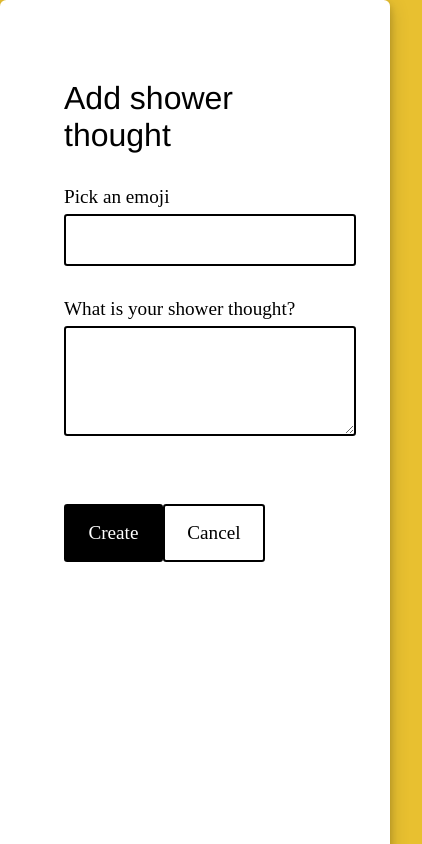
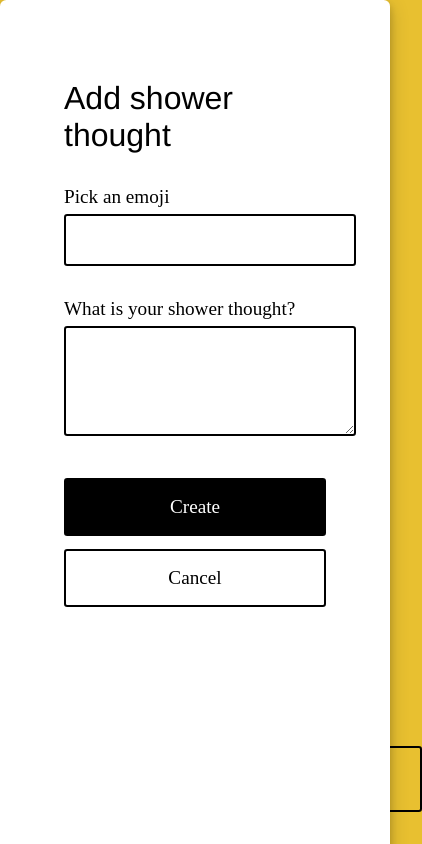
Before and after one commit to isabelxklee/shower-thoughts, a React (Create React App) app: page / in a window 390 px wide. Both pictures are taken after a click on the icon 337 px from the left and 96 px from the top of the page. Shown: the whole page, 422 px wide, since content can reach past the window. Built offline with nearby package versions, Linux system fonts and the light colour scheme; data requests are answered from the project's data file.

Commit message:
refactored Button component

```diff
--- a/src/App.js
+++ b/src/App.js
@@ -62,13 +62,13 @@ class App extends Component {
   }
 
   addNewThought = (newThought) => {
-    this.setState({
-      thoughts: [...this.state.thoughts, newThought],
-    })
+    this.setState((state) => ({
+      thoughts: [...state.thoughts, newThought],
+    }))
   }
 
   render() {
-    let {thoughts, selectedIndex, displayForm} = this.state
+    const {thoughts, selectedIndex, displayForm} = this.state
 
     return (
       <div className="App">
@@ -85,7 +85,9 @@ class App extends Component {
 
         <h1>Shower Thoughts</h1>
         <i className="fa fa-plus-circle" onClick={this.toggleFormDisplay} />
-        <Button onClick={this.handleChange}>Randomize</Button>
+        <Button onClick={this.handleChange} variant="large">
+          Randomize
+        </Button>
         <Thought thought={thoughts[selectedIndex]} />
       </div>
     )
--- a/src/components/AddThoughtForm.jsx
+++ b/src/components/AddThoughtForm.jsx
@@ -43,6 +43,7 @@ const AddThoughtForm = (props) => {
           handleSubmit(props, values)
         }}
       >
+        {/* this is a render method, which expects a react component */}
         {({errors, touched}) => (
           <Form>
             <h3>Add shower thought</h3>
@@ -59,17 +60,15 @@ const AddThoughtForm = (props) => {
             <Field component="textarea" name="thought" autoComplete="off" />
             <br />
 
-            {errors.thought || errors.emoji ? (
-              <Button variant="primary" type="submit" id="error">
-                Submit
-              </Button>
-            ) : (
-              <Button variant="primary" type="submit">
-                Create
-              </Button>
-            )}
+            <Button
+              variant="primary"
+              type="submit"
+              id={errors.thought || errors.emoji ? 'error' : ''}
+            >
+              Create
+            </Button>
 
-            <Button variant="secondary" onClick={props.toggleFormDisplay} type="button">
+            <Button variant="inverted" onClick={props.toggleFormDisplay} type="button">
               Cancel
             </Button>
           </Form>
--- a/src/components/Button.jsx
+++ b/src/components/Button.jsx
@@ -1,56 +1,64 @@
 import styled from 'styled-components'
 import {variant} from 'styled-system'
 
-const Button = styled('button')(
-  {
-    fontFamily: 'Apfel Grotezk',
-    padding: '1rem 1.4rem',
-    fontSize: '1.6rem',
-    fontWeight: '400',
-    backgroundColor: '#E8C030',
-    color: 'black',
-    border: '2px solid black',
-    borderRadius: '0.2rem',
-    transition: '0.3s',
-    margin: '6rem 0 0 0',
-    cursor: 'pointer',
-    '@media only screen and (max-width: 700px)': {
-      margin: '2rem 0',
-    },
-    '&:hover': {
-      color: '#e8c030',
-      backgroundColor: 'black',
-    },
-  },
+const Button = styled.button`
+  font-family: 'Apfel Grotezk';
+  border: 2px solid black;
+  border-radius: 0.2rem;
+  padding: 1rem 1.4rem;
+  font-size: 1.2rem;
+  font-weight: 400;
+  transition: 0.3s;
+  cursor: pointer;
 
-  variant({
+  @media only screen and (max-width: 700px) {
+    margin: 0.4rem 0;
+    width: 100%;
+  }
+
+  ${variant({
     variants: {
       primary: {
         backgroundColor: 'black',
         color: 'white',
-        border: '2px solid black',
         margin: '0 1rem 0 0',
-        fontSize: '1.2rem',
         '&:hover': {
           color: 'white',
           backgroundColor: 'black',
           opacity: '0.75',
         },
       },
-      secondary: {
+      inverted: {
         backgroundColor: 'white',
         color: 'black',
-        border: '2px solid black',
         margin: '0',
-        fontSize: '1.2rem',
         '&:hover': {
           color: 'black',
           backgroundColor: 'white',
           opacity: '0.5',
         },
       },
+      large: {
+        fontSize: '1.6rem',
+        backgroundColor: '#e8c030',
+        color: 'black',
+        margin: '6rem 0 0 0',
+        '&:hover': {
+          color: '#e8c030',
+          backgroundColor: 'black',
+        },
+        '@media only screen and (max-width: 700px)': {
+          margin: '2rem 0',
+          bottom: '0',
+          position: 'absolute',
+        },
+      },
     },
-  })
-)
+  })}
+`
+
+Button.defaultProps = {
+  variant: 'primary',
+}
 
 export default Button
```
